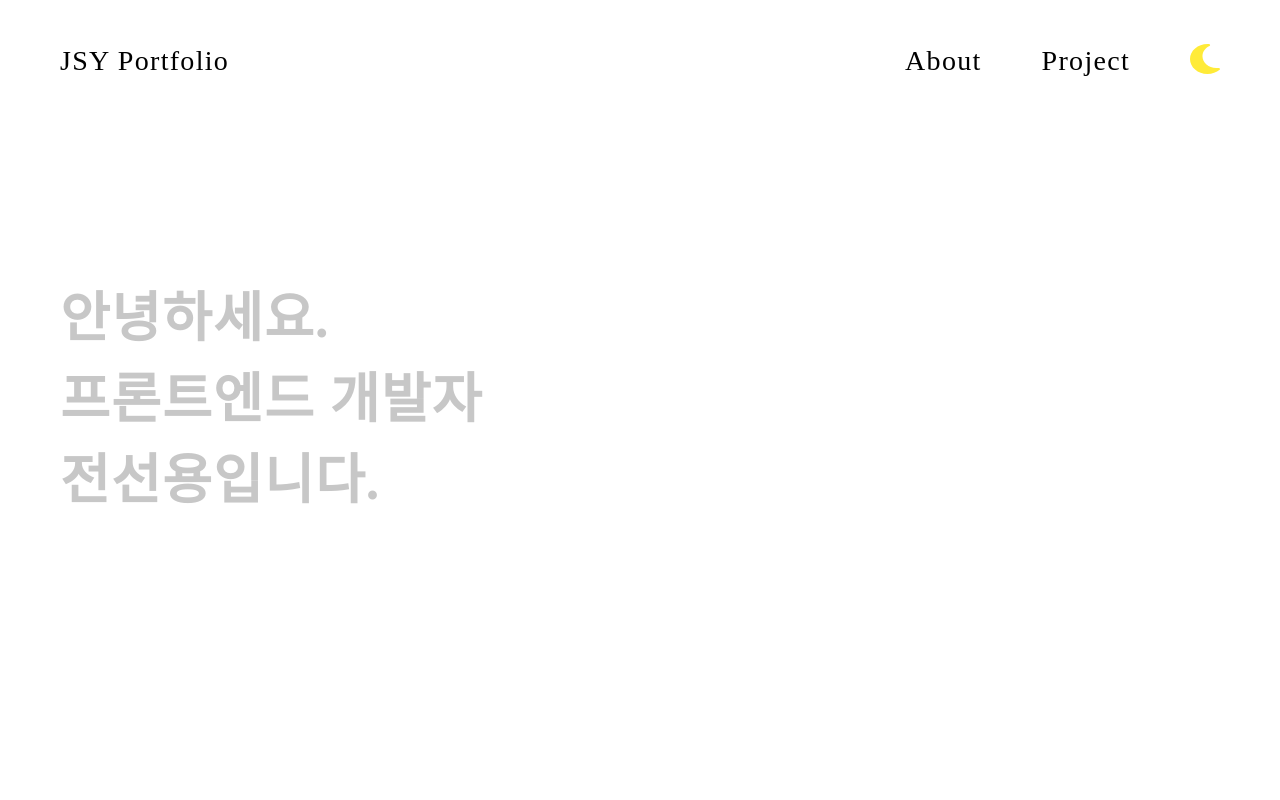
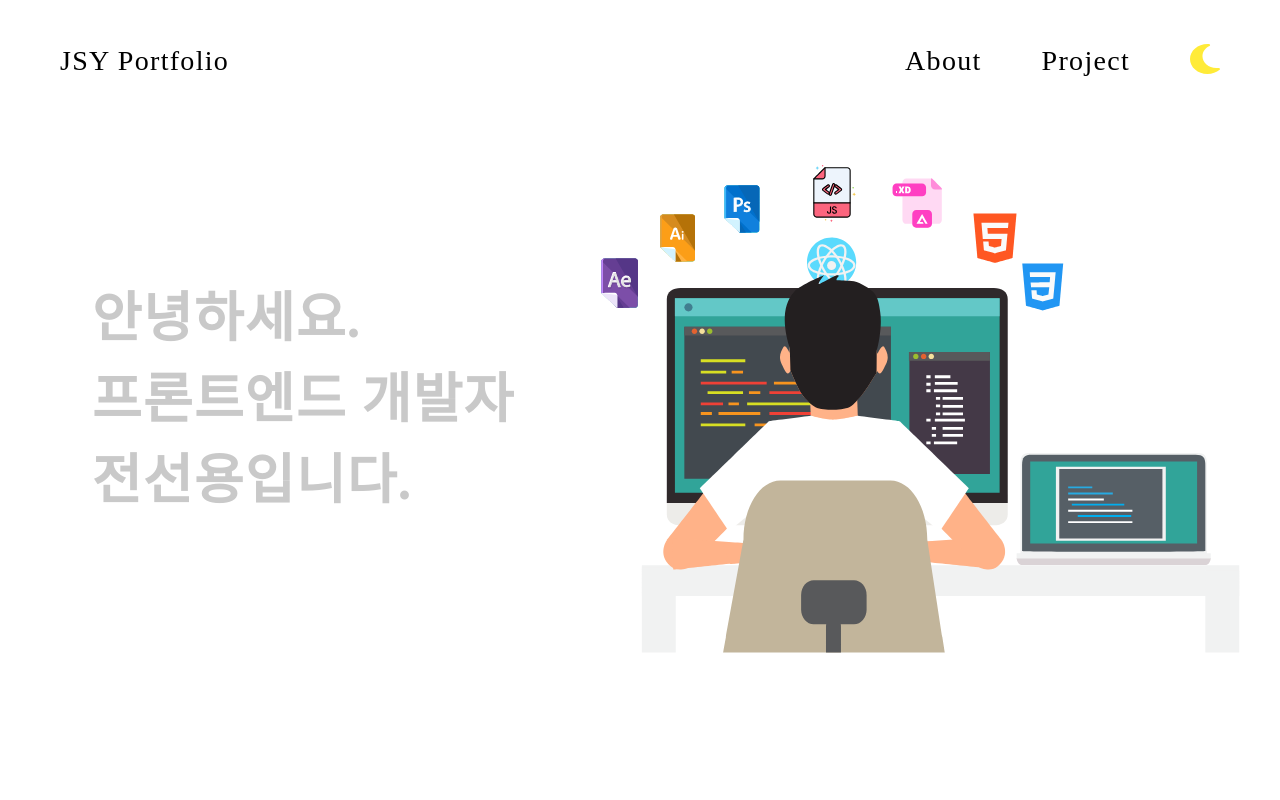
Before and after one commit to sy0725/portfolio, a Next.js app: page / in a window 1280 px wide. Shown: the top 800 px of the page. Built offline with nearby package versions, Linux system fonts and the light colour scheme; a web font is replaced by a local one.

Commit message:
🌈 Animation 추가

```diff
--- /dev/null
+++ b/src/components/Hello/Animation.tsx
@@ -0,0 +1,17 @@
+
+import React from 'react'
+import Lottie from 'react-lottie-player'
+import lottieSY from 'public/animation/animation.json'
+
+
+function Animation() {
+  return (
+    <Lottie
+      loop
+      animationData={lottieSY}
+      play
+    />
+  )
+}
+
+export default Animation
--- a/src/components/Hello/Hello.tsx
+++ b/src/components/Hello/Hello.tsx
@@ -2,6 +2,7 @@
 
 import { useEffect } from 'react';
 import { motion, useAnimation } from 'framer-motion';
+import Animation from './Animation';
 
 function Hello() {
   const textArray = ['안녕하세요.', '프론트엔드 개발자', '전선용입니다.'];
@@ -23,6 +24,7 @@ function Hello() {
   }, [controls]);
 
   return (
+    <div className='flex justify-around'>
     <div className='desktop:text-[64px] mobile:text-[44px] tablet:text-[54px] font-bold text-black leading-[1.5] pl-[60px] flex items-center h-screen'>
       <motion.div animate={controls} style={{ opacity: 0 }}>
         {textArray.map((text, index) => (
@@ -33,6 +35,8 @@ function Hello() {
         ))}
       </motion.div>
     </div>
+    <Animation/>
+    </div>
   );
 }
 
```
